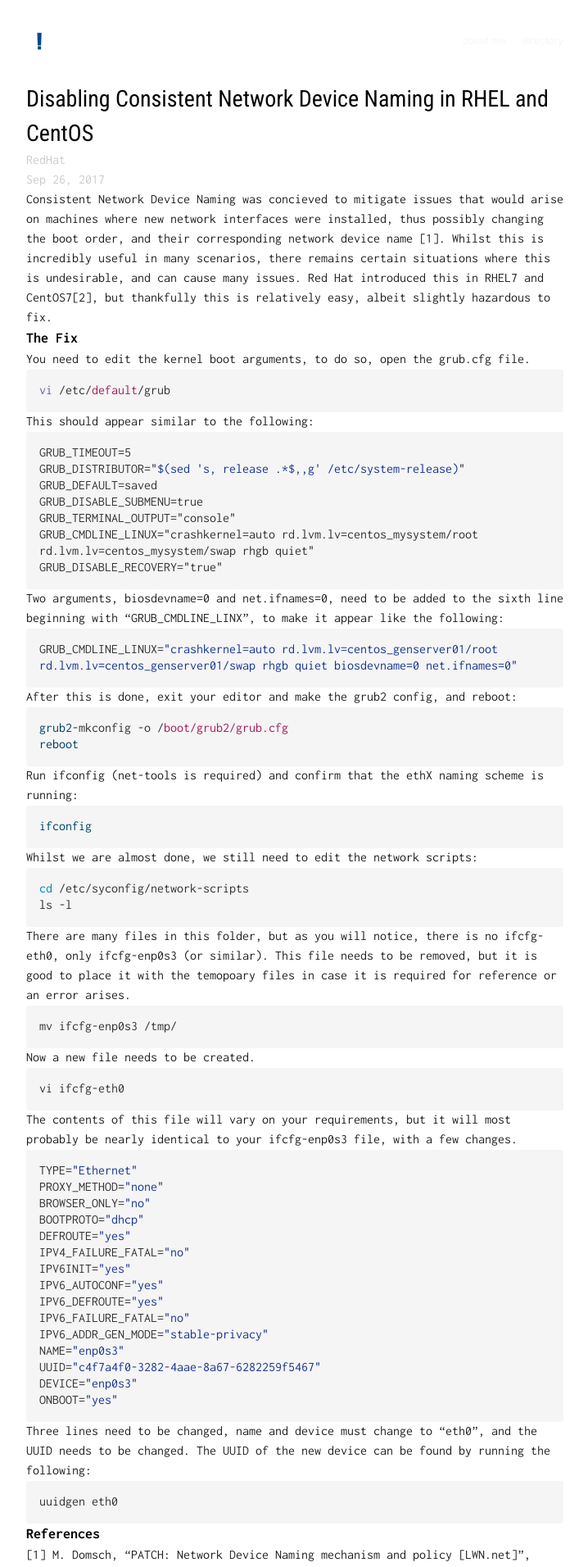
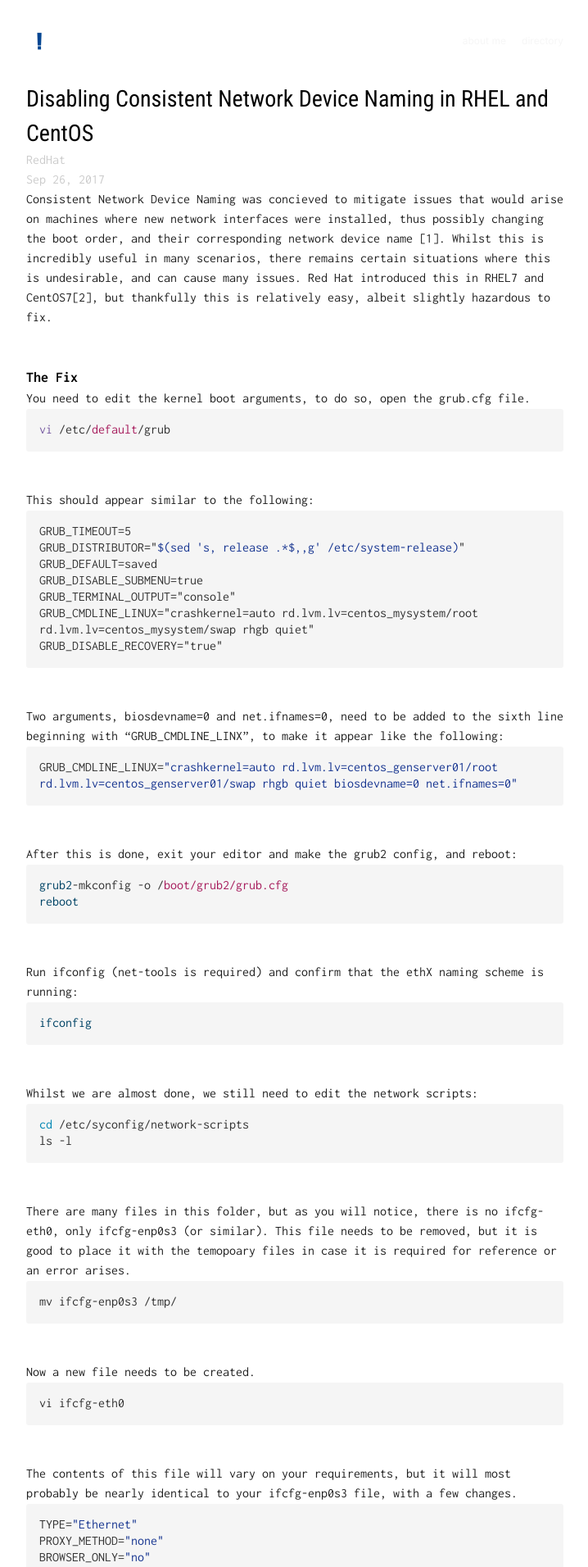
Before and after one commit to sibeitokgong/flawlessrhetoric, a Jekyll site: the page built from _posts/2017-09-26-Disabling-Consistent-Network-Device-Naming-in-RHEL-and-CentOS.md, in a window 1280 px wide. Shown: the top 1912 px of the page at 82% size, without its empty margins (280-998 px from the left). Built offline with Jekyll 4.4.1, drawn with Linux system fonts in a browser that asks for light colours.

Commit message:
Line Breaks

```diff
--- a/_posts/2017-09-26-3-Disabling-Consistent-Network-Device-Naming-in-RHEL-and-CentOS.md
+++ b/_posts/2017-09-26-Disabling-Consistent-Network-Device-Naming-in-RHEL-and-CentOS.md
@@ -7,15 +7,14 @@ tag: RedHat
 
 Consistent Network Device Naming was concieved to mitigate issues that would arise on machines where new network interfaces were installed, thus possibly changing the boot order, and their corresponding network device name [1]. Whilst this is incredibly useful in many scenarios, there remains certain situations where this is undesirable, and can cause many issues. Red Hat introduced this in RHEL7 and CentOS7[2], but thankfully this is relatively easy, albeit slightly hazardous to fix.
 
+<br><br>
 ### The Fix
 You need to edit the kernel boot arguments, to do so, open the grub.cfg file.
 
-
 	vi /etc/default/grub
 
-
+<br><br>
 This should appear similar to the following:
-
 
 	GRUB_TIMEOUT=5
 	GRUB_DISTRIBUTOR="$(sed 's, release .*$,,g' /etc/system-release)"
@@ -26,42 +25,42 @@ This should appear similar to the following:
 	rd.lvm.lv=centos_mysystem/swap rhgb quiet"
 	GRUB_DISABLE_RECOVERY="true"
 
-
+<br><br>
 Two arguments, biosdevname=0 and net.ifnames=0, need to be added to the sixth line beginning with "GRUB_CMDLINE_LINX", to make it appear like the following:
 
 
 	GRUB_CMDLINE_LINUX="crashkernel=auto rd.lvm.lv=centos_genserver01/root
 	rd.lvm.lv=centos_genserver01/swap rhgb quiet biosdevname=0 net.ifnames=0"
 
-
+<br><br>
 After this is done, exit your editor and make the grub2 config, and reboot:
 
 
 	grub2-mkconfig -o /boot/grub2/grub.cfg
 	reboot
 
-
+<br><br>
 Run ifconfig (net-tools is required) and confirm that the ethX naming scheme is running:
 
 	ifconfig
 
-
+<br><br>
 Whilst we are almost done, we still need to edit the network scripts:
 
 	cd /etc/syconfig/network-scripts
 	ls -l
 
-
+<br><br>
 There are many files in this folder, but as you will notice, there is no ifcfg-eth0, only ifcfg-enp0s3 (or similar). This file needs to be removed, but it is good to place it with the temopoary files in case it is required for reference or an error arises.
 
 	mv ifcfg-enp0s3 /tmp/
 
-
+<br><br>
 Now a new file needs to be created.
 
 	vi ifcfg-eth0
 
-
+<br><br>
 The contents of this file will vary on your requirements, but it will most probably be nearly identical to your ifcfg-enp0s3 file, with a few changes.
 
 	TYPE="Ethernet"
@@ -80,33 +79,12 @@ The contents of this file will vary on your requirements, but it will most proba
 	DEVICE="enp0s3"
 	ONBOOT="yes"
 
-
+<br><br>
 Three lines need to be changed, name and device must change to "eth0", and the UUID needs to be changed. The UUID of the new device can be found by running the following:
 
 	uuidgen eth0
 
-
-
-
-
-
-
-
-
-
-
-
-
-
-
-
-
-
-
-
-
-
-
+<br><br>
 ### References
 [1] M. Domsch, "PATCH: Network Device Naming mechanism and policy [LWN.net]", 2009. [Online]. Available: https://lwn.net/Articles/356900/. [Accessed: 26- Sep- 2017]
 
```
